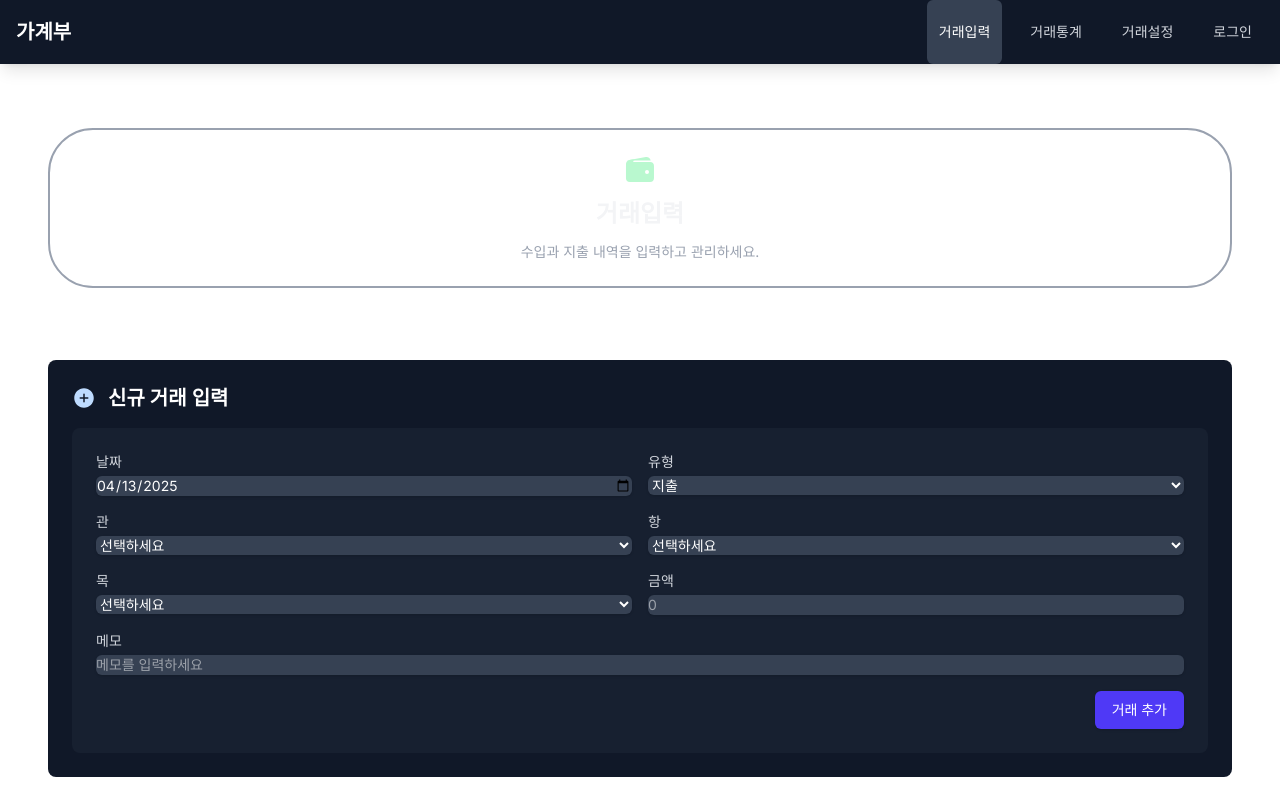
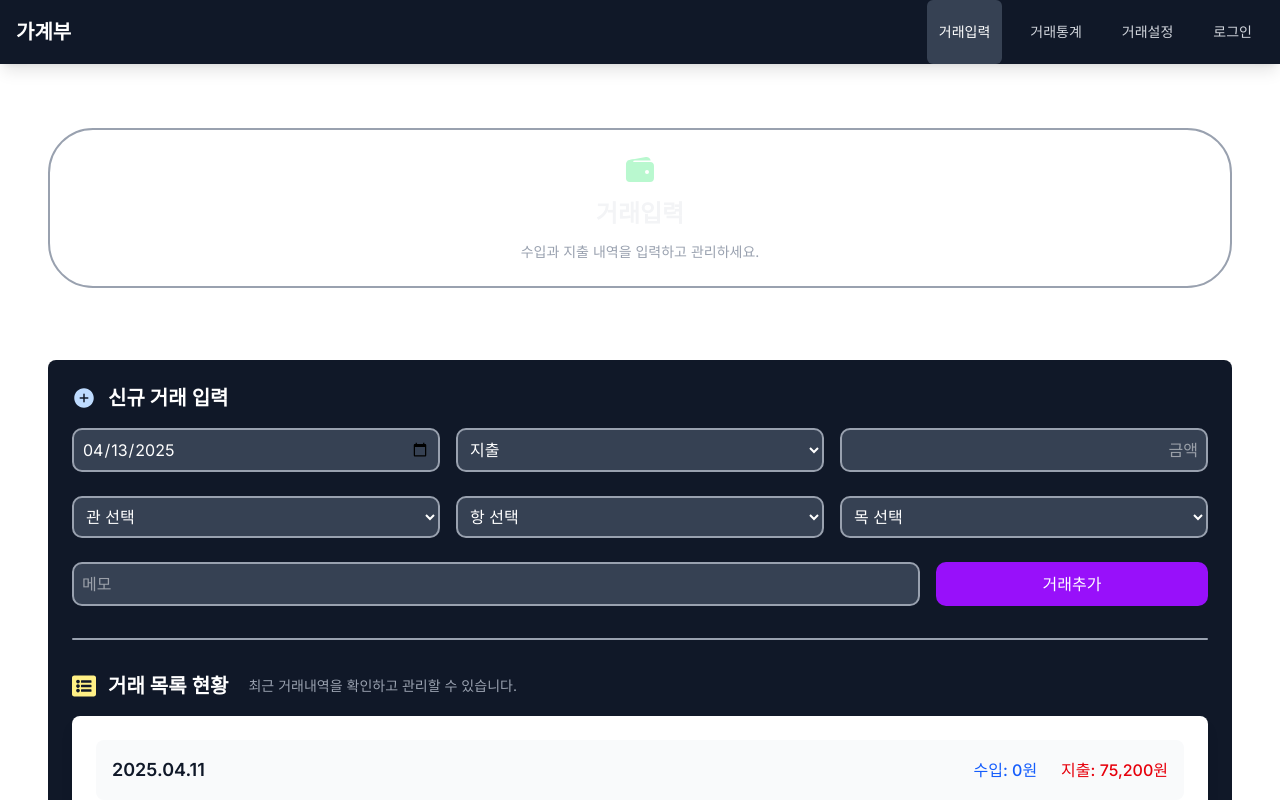
Before and after one commit to gppc5096/home_money, a Next.js app: page /input in a window 1280 px wide. Shown: the top 800 px of the page. Built offline with nearby package versions, Linux system fonts and the light colour scheme.

Commit message:
feat: Install Git Hook for automatic commit-history.md updates

```diff
--- a/src/app/input/page.tsx
+++ b/src/app/input/page.tsx
@@ -2,15 +2,216 @@
 
 import PageTitle from "@/components/common/PageTitle";
 import { IoWallet } from "react-icons/io5";
-import { IoAddCircle } from "react-icons/io5";
 import { FaListAlt } from "react-icons/fa";
 import TransactionList from "@/components/transaction/TransactionList";
-import TransactionForm from "@/components/transaction/TransactionInput/TransactionForm";
 import { FaArrowUp } from "react-icons/fa";
 import { useState, useEffect } from "react";
+import { useCategoryStore } from "@/store/categoryStore";
+import { useTransactionStore } from "@/store/transactionStore";
+import toast from "react-hot-toast";
+import { format } from 'date-fns';
+import { v4 as uuidv4 } from 'uuid';
+import { IoAddCircle } from "react-icons/io5";
+
+interface FormData {
+  date: string;
+  유형: "수입" | "지출";
+  관: string;
+  항: string;
+  목: string;
+  amount: string;
+  memo: string;
+}
+
+const initialFormData: FormData = {
+  date: format(new Date(), 'yyyy-MM-dd'),
+  유형: "지출",
+  관: "",
+  항: "",
+  목: "",
+  amount: "",
+  memo: ""
+};
 
 export default function InputPage() {
   const [showScrollTop, setShowScrollTop] = useState(false);
+  const [mounted, setMounted] = useState(false);
+  const [formData, setFormData] = useState<FormData>(initialFormData);
+  const [errors, setErrors] = useState<Partial<Record<keyof FormData, string>>>({});
+  const { categories, loadCategories } = useCategoryStore();
+  const { addTransaction } = useTransactionStore();
+
+  // 컴포넌트 마운트 시 카테고리 데이터 로드
+  useEffect(() => {
+    const initializeData = async () => {
+      try {
+        await loadCategories();
+        setMounted(true);
+      } catch (error) {
+        console.error('카테고리 데이터 로드 실패:', error);
+        toast.error('카테고리 데이터를 불러오는데 실패했습니다.');
+      }
+    };
+
+    initializeData();
+  }, [loadCategories]);
+
+  // 카테고리 데이터가 변경될 때마다 선택된 값들 유효성 검사
+  useEffect(() => {
+    if (mounted && categories.length > 0) {
+      const isValidCategory = categories.some(cat =>
+        cat.유형 === formData.유형 &&
+        cat.관 === formData.관 &&
+        cat.항 === formData.항 &&
+        cat.목 === formData.목
+      );
+
+      if (!isValidCategory && formData.관) {
+        setFormData(prev => ({
+          ...prev,
+          관: "",
+          항: "",
+          목: ""
+        }));
+      }
+    }
+  }, [categories, mounted, formData.유형]);
+
+  // 유형에 따른 관 목록
+  const 관목록 = Array.from(new Set(
+    categories
+      .filter(cat => cat.유형 === formData.유형)
+      .map(cat => cat.관)
+  ));
+
+  // 선택된 관에 따른 항 목록
+  const 항목록 = Array.from(new Set(
+    categories
+      .filter(cat => cat.유형 === formData.유형 && cat.관 === formData.관)
+      .map(cat => cat.항)
+  ));
+
+  // 선택된 항에 따른 목 목록
+  const 목목록 = Array.from(new Set(
+    categories
+      .filter(cat =>
+        cat.유형 === formData.유형 &&
+        cat.관 === formData.관 &&
+        cat.항 === formData.항
+      )
+      .map(cat => cat.목)
+  ));
+
+  // 입력값 변경 처리
+  const handleChange = (e: React.ChangeEvent<HTMLInputElement | HTMLSelectElement>) => {
+    const { name, value } = e.target;
+
+    // 금액 입력 처리
+    if (name === 'amount') {
+      // 숫자가 아닌 문자 제거
+      const numericValue = value.replace(/[^0-9]/g, '');
+      // 천단위 콤마 추가
+      const formattedValue = numericValue.replace(/\B(?=(\d{3})+(?!\d))/g, ',');
+      setFormData(prev => ({
+        ...prev,
+        [name]: formattedValue
+      }));
+      return;
+    }
+
+    // 유형 변경 시 관련 필드 초기화
+    if (name === '유형') {
+      setFormData(prev => ({
+        ...prev,
+        유형: value as "수입" | "지출",
+        관: "",
+        항: "",
+        목: ""
+      }));
+      return;
+    }
+
+    // 관 변경 시 항, 목 초기화
+    if (name === '관') {
+      setFormData(prev => ({
+        ...prev,
+        관: value,
+        항: "",
+        목: ""
+      }));
+      return;
+    }
+
+    // 항 변경 시 목 초기화
+    if (name === '항') {
+      setFormData(prev => ({
+        ...prev,
+        항: value,
+        목: ""
+      }));
+      return;
+    }
+
+    setFormData(prev => ({
+      ...prev,
+      [name]: value
+    }));
+  };
+
+  // 폼 유효성 검사
+  const validateForm = (): boolean => {
+    const newErrors: Partial<Record<keyof FormData, string>> = {};
+
+    if (!formData.date) {
+      newErrors.date = '날짜를 선택해주세요.';
+    }
+
+    if (!formData.관) {
+      newErrors.관 = '관을 선택해주세요.';
+    }
+
+    if (!formData.항) {
+      newErrors.항 = '항을 선택해주세요.';
+    }
+
+    if (!formData.목) {
+      newErrors.목 = '목을 선택해주세요.';
+    }
+
+    if (!formData.amount) {
+      newErrors.amount = '금액을 입력해주세요.';
+    }
+
+    setErrors(newErrors);
+    return Object.keys(newErrors).length === 0;
+  };
+
+  // 거래 추가 처리
+  const handleAddTransaction = async () => {
+    if (!validateForm()) {
+      return;
+    }
+
+    try {
+      const newTransaction = {
+        id: uuidv4(),
+        날짜: formData.date,
+        유형: formData.유형,
+        관: formData.관,
+        항: formData.항,
+        목: formData.목,
+        금액: parseInt(formData.amount.replace(/,/g, '')), // 콤마 제거 후 숫자로 변환
+        메모: formData.memo
+      };
+
+      await addTransaction(newTransaction);
+      toast.success('거래가 추가되었습니다.');
+      setFormData(initialFormData);
+    } catch (error) {
+      console.error('거래 추가 실패:', error);
+      toast.error('거래 추가에 실패했습니다.');
+    }
+  };
 
   // 스크롤 이벤트 핸들링
   useEffect(() => {
@@ -39,30 +240,110 @@ export default function InputPage() {
         iconColor="text-green-200"
       />
 
-      {/* 신규 거래입력 섹션 */}
+      {/* 신규거래입력-1 섹션 */}
       <section className="bg-gray-900 rounded-lg p-6">
+        <div className="mb-8">
           <div className="flex items-center gap-3 mb-4">
             <IoAddCircle className="h-6 w-6 text-blue-200" />
             <h2 className="text-xl font-semibold text-white">신규 거래 입력</h2>
           </div>
-        <div className="bg-gray-800/50 rounded-lg p-6">
-          <TransactionForm />
+          <div className="space-y-6">
+            {/* 1단: 날짜, 유형, 금액 */}
+            <div className="grid grid-cols-3 gap-4">
+              <input
+                type="date"
+                name="date"
+                value={formData.date}
+                onChange={handleChange}
+                className="bg-gray-700 text-white border-2 border-gray-400 rounded-[10px] p-2 w-full"
+              />
+              <select
+                name="유형"
+                value={formData.유형}
+                onChange={handleChange}
+                className="bg-gray-700 text-white border-2 border-gray-400 rounded-[10px] p-2 w-full"
+              >
+                <option value="수입">수입</option>
+                <option value="지출">지출</option>
+              </select>
+              <input
+                type="text"
+                name="amount"
+                placeholder="금액"
+                value={formData.amount}
+                onChange={handleChange}
+                className="bg-gray-700 text-white border-2 border-gray-400 rounded-[10px] p-2 w-full text-right"
+              />
             </div>
-      </section>
 
-      {/* 구분선 */}
-      <div className="h-[1px] bg-purple-300/30" />
+            {/* 2단: 관, 항, 목 */}
+            <div className="grid grid-cols-3 gap-4">
+              <select
+                name="관"
+                value={formData.관}
+                onChange={handleChange}
+                className="bg-gray-700 text-white border-2 border-gray-400 rounded-[10px] p-2 w-full"
+              >
+                <option value="">관 선택</option>
+                {관목록.map(관 => (
+                  <option key={관} value={관}>{관}</option>
+                ))}
+              </select>
+              <select
+                name="항"
+                value={formData.항}
+                onChange={handleChange}
+                className="bg-gray-700 text-white border-2 border-gray-400 rounded-[10px] p-2 w-full"
+              >
+                <option value="">항 선택</option>
+                {항목록.map(항 => (
+                  <option key={항} value={항}>{항}</option>
+                ))}
+              </select>
+              <select
+                name="목"
+                value={formData.목}
+                onChange={handleChange}
+                className="bg-gray-700 text-white border-2 border-gray-400 rounded-[10px] p-2 w-full"
+              >
+                <option value="">목 선택</option>
+                {목목록.map(목 => (
+                  <option key={목} value={목}>{목}</option>
+                ))}
+              </select>
+            </div>
 
-      {/* 거래목록현황 섹션 */}
-      <section className="bg-gray-900 rounded-lg p-6">
+            {/* 3단: 메모, 거래추가 버튼 */}
+            <div className="grid grid-cols-4 gap-4">
+              <input
+                type="text"
+                name="memo"
+                placeholder="메모"
+                value={formData.memo}
+                onChange={handleChange}
+                className="bg-gray-700 text-white border-2 border-gray-400 rounded-[10px] p-2 col-span-3"
+              />
+              <button
+                onClick={handleAddTransaction}
+                className="bg-purple-600 hover:bg-purple-700 text-white rounded-[10px] p-2 transition-colors duration-200"
+              >
+                거래추가
+              </button>
+            </div>
+            {Object.entries(errors).map(([field, message]) => (
+              <p key={field} className="text-red-500 text-sm">{message}</p>
+            ))}
+          </div>
+        </div>
+
+        <hr className="border-t-2 border-gray-400 my-8 rounded-[10px]" />
+
+        <div className="mb-8">
           <div className="flex items-center gap-3 mb-4">
             <FaListAlt className="h-6 w-6 text-yellow-200" />
-          <h2 className="text-xl font-semibold text-white">거래목록현황</h2>
-          <p className="text-gray-400 text-sm ml-2">
-            최근 거래내역을 확인하고 관리할 수 있습니다.
-          </p>
+            <h2 className="text-xl font-semibold text-white">거래 목록 현황</h2>
+            <p className="text-gray-400 text-sm ml-2">최근 거래내역을 확인하고 관리할 수 있습니다.</p>
           </div>
-        <div className="bg-gray-800/50 rounded-lg p-6">
           <TransactionList />
         </div>
       </section>
```
Also changed, not shown: 1 other file (tests, documents, lock files or other folders). Lines whose indentation alone changed are shown as unchanged.
